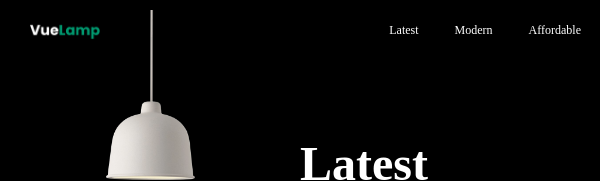
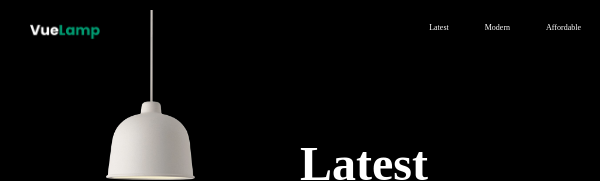
Before and after one commit to Proton-number/Light, a plain HTML site: page index.html in a window 600 px wide. Shown: the top 181 px of the page. Drawn offline with nearby package versions, Linux system fonts and the light colour scheme.

Commit message:
Update style.css

```diff
--- a/style.css
+++ b/style.css
@@ -83,7 +83,7 @@ button:hover{
  background: black;
 }
 
-@media only screen and (min-width: 480px){
+@media only screen and (max-width: 600px){
 
 .logo{
  height: 20px;
@@ -96,7 +96,7 @@ button:hover{
 .nav{
 	float: right;
 	margin-top: 20px;
-	font-size: 12px;
+	font-size: 8px;
 }
 
 .lamp{
```
